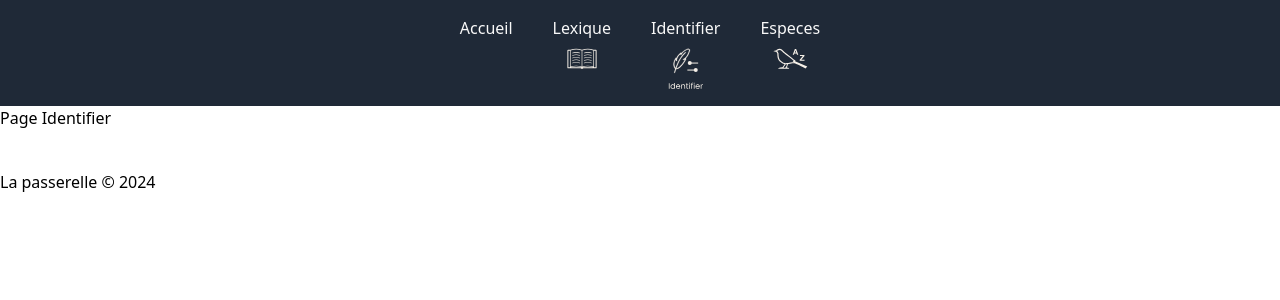
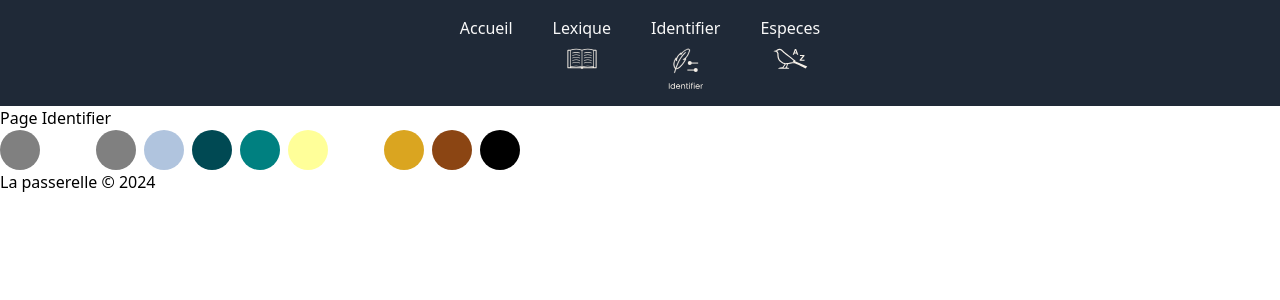
Before and after one commit to MicroTarion/ProjetPlumes, a React (Vite) app in the folder plumes-projet-front/: page /identifier in a window 1280 px wide. Shown: the top 300 px of the page. Built offline with nearby package versions, Linux system fonts and the light colour scheme.

Commit message:
resolve rebase

```diff
--- a/plumes-projet-front/src/components/cards/PaletCard.jsx
+++ b/plumes-projet-front/src/components/cards/PaletCard.jsx
@@ -1,22 +1,37 @@
-/* eslint-disable react/prop-types */
-import clsx from "clsx";
+const PaletCard = () => {
 
-const PaletCard = () => {
+
+
   const colors = [
-    'search-blanc', 'search-gris', 'search-gris-bleute', 'search-bleu', 'search-vert',
-    'search-jaune', 'search-orange', 'search-fauve', 'search-marron', 'search-noir'
+    'blanc', 'gris', 'gris-bleute', 'bleu', 'vert',
+    'jaune', 'orange', 'fauve', 'marron', 'noir'
   ];
+const defaultStyle = "w-10 h-10 flex-shrink-0 rounded-full mr-2"
+   return (
+     <>
+       <div className="flex flex-row">
 
-  return (
-    <div className="flex items-center space-x-2">
-      {colors.map((colorClass, index) => (
-        <div
-          key={index}
-          className={clsx("w-10 h-10 flex-shrink-0 rounded-full mr-2", colorClass)}
-        />
-      ))}
-    </div>
-  );
-};
+          <div className={defaultStyle + " bg-search-gris"}/>
+          <div className={defaultStyle + " bg-search-blanc"}/>
+          <div className={defaultStyle + " bg-search-gris"}/>
+          <div className={defaultStyle + " bg-search-gris-bleute"}/>
+          <div className={defaultStyle + " bg-search-bleu"}/>
+          <div className={defaultStyle + " bg-search-vert"}/>
+          <div className={defaultStyle + " bg-search-jaune"}/>
+          <div className={defaultStyle + " bg-search-orange"}/>
+          <div className={defaultStyle + " bg-search-fauve"}/>
+          <div className={defaultStyle + " bg-search-marron"}/>
+          <div className={defaultStyle + " bg-search-noir"}/>
+
+     </div>
+     </>
+
+
+   );
+ };
+
+// export default PaletCard;
+
+// PaletCard.jsx
 
 export default PaletCard;
--- a/plumes-projet-front/src/components/header/index.jsx
+++ b/plumes-projet-front/src/components/header/index.jsx
@@ -1,7 +1,4 @@
 import { Link } from "react-router-dom";
-import BookIcon from "../../../public/logo/iconLexique.svg";
-import LeafIcon from "../../../public/logo/iconEspece.svg";
-import IdentifierIcon from "../../../public/logo/iconIdentifier.svg";
 
 const Header = () => {
   const paths = [
@@ -12,17 +9,17 @@ const Header = () => {
     {
       path: "/lexique",
       name: "Lexique",
-      icon: BookIcon,
+      icon: "/logo/iconLexique.svg",
     },
     {
       path: "/identifier",
       name: "Identifier",
-      icon: IdentifierIcon,
+      icon: "/logo/iconIdentifier.svg",
     },
     {
       path: "/especes",
       name: "Especes",
-      icon: LeafIcon,
+      icon: "/logo/iconEspece.svg",
     },
   ];
 
--- a/plumes-projet-front/src/pages/identifier/index.jsx
+++ b/plumes-projet-front/src/pages/identifier/index.jsx
@@ -1,10 +1,12 @@
 import PaletCard from "../../components/cards/PaletCard"
+
 const Identifier = () => {
 
   return (
     <div>
       <h1>Page Identifier</h1>
-      <PaletCard/>    </div>
+      <PaletCard/>
+    </div>
   )
 }
 
```
